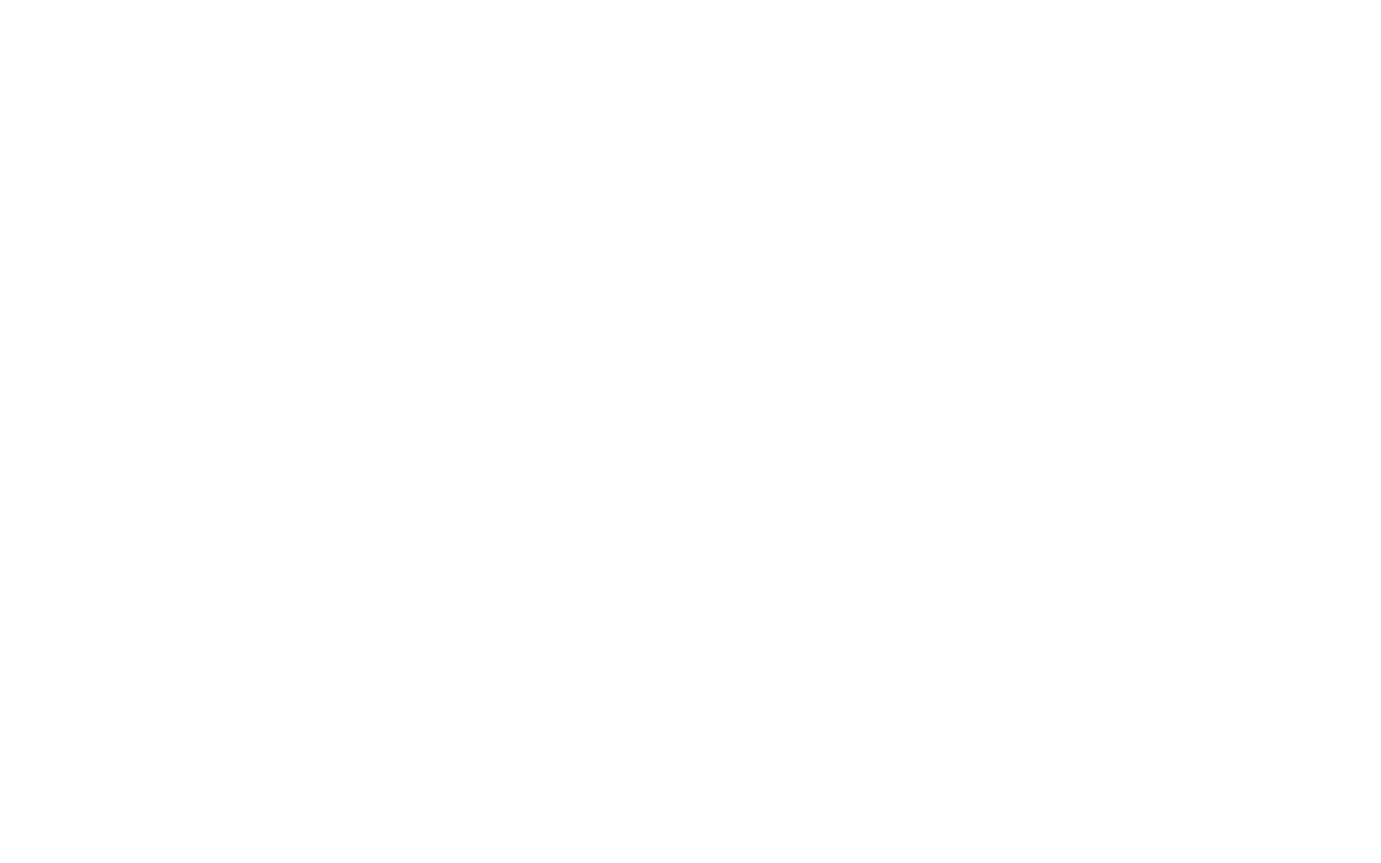
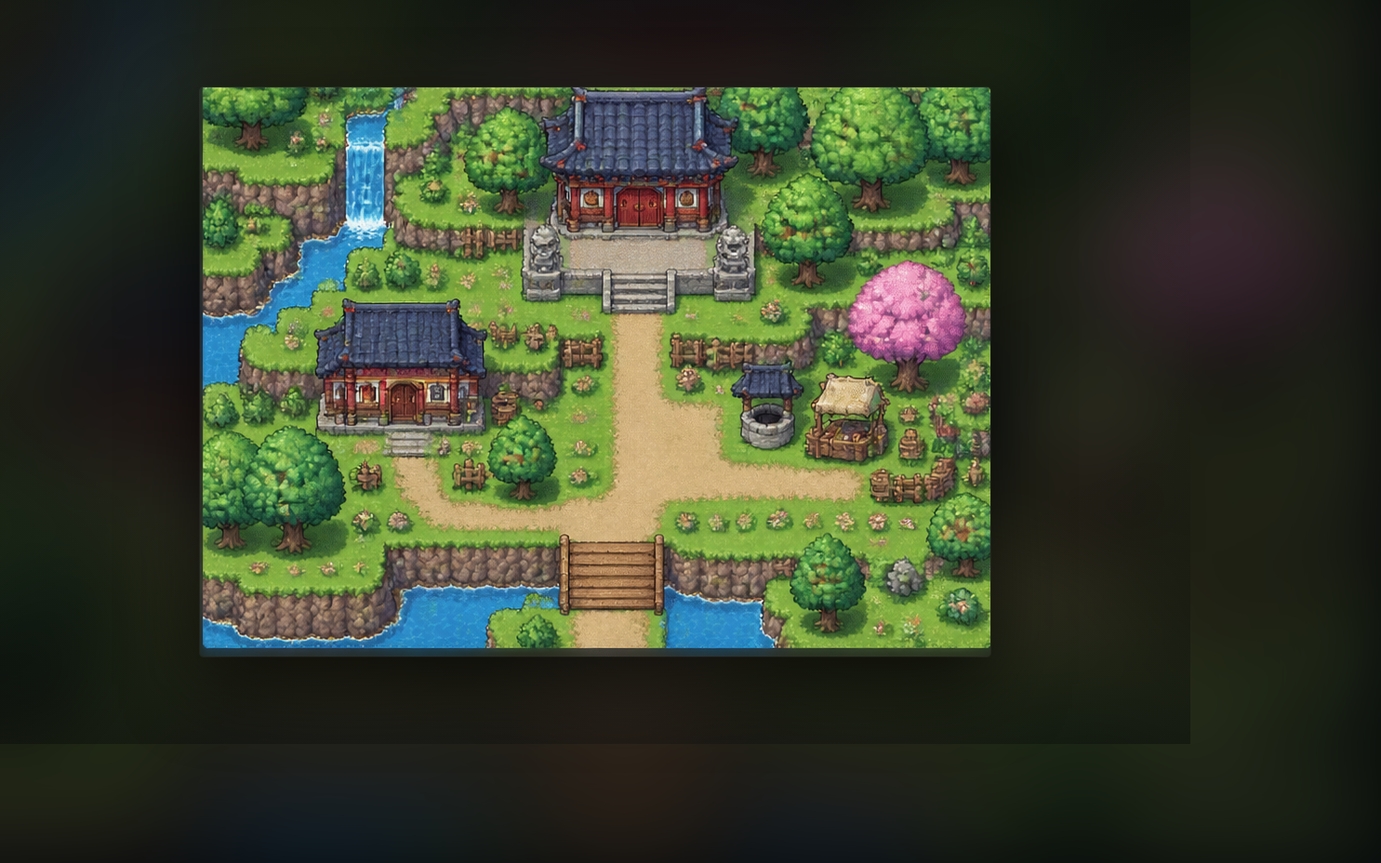
Before and after one commit to zhang-xiang1310/jackie-chan-adventures, a plain HTML site: page index.html in a window 1280 px wide. Shown: the whole page at 93% size, 1485 px wide, since content can reach past the window. Before the commit the page ends 800 px from the top, so only its background shows below. Drawn offline with Linux system fonts and the light colour scheme.

Commit message:
添加村庄地图页面

```diff
--- a/index.html
+++ b/index.html
@@ -3,7 +3,93 @@
   <head>
     <meta charset="utf-8" />
     <meta name="viewport" content="width=device-width, initial-scale=1" />
-    <title>成龙历险记</title>
+    <meta name="theme-color" content="#05070a" />
+    <title>地图 · 成龙历险记</title>
+    <link rel="icon" href="data:," />
+    <style>
+      :root {
+        color-scheme: dark;
+      }
+
+      * {
+        box-sizing: border-box;
+      }
+
+      html,
+      body {
+        height: 100%;
+      }
+
+      body {
+        margin: 0;
+        overflow: hidden;
+        background: #05070a;
+      }
+
+      .map-view {
+        position: relative;
+        display: grid;
+        width: 100%;
+        height: 100vh;
+        height: 100dvh;
+        padding: 16px;
+        place-items: center;
+        isolation: isolate;
+      }
+
+      .map-view::before {
+        position: absolute;
+        z-index: -2;
+        inset: -10%;
+        content: "";
+        background: url("assets/map.png") center / cover no-repeat;
+        filter: blur(46px) brightness(0.28) saturate(0.85);
+        transform: scale(1.1);
+      }
+
+      .map-view::after {
+        position: absolute;
+        z-index: -1;
+        inset: 0;
+        content: "";
+        background: radial-gradient(
+          120% 90% at 50% 45%,
+          rgba(5, 7, 10, 0) 40%,
+          rgba(5, 7, 10, 0.72) 100%
+        );
+        pointer-events: none;
+      }
+
+      .map-frame {
+        position: relative;
+        max-width: 100%;
+        max-height: 100%;
+        margin: 0;
+        overflow: hidden;
+        line-height: 0;
+        border-radius: 4px;
+        box-shadow:
+          0 30px 80px rgba(0, 0, 0, 0.65),
+          0 0 0 1px rgba(255, 255, 255, 0.07);
+      }
+
+      .map-frame img {
+        display: block;
+        width: auto;
+        height: auto;
+        max-width: calc(100vw - 32px);
+        max-height: calc(100vh - 32px);
+        max-height: calc(100dvh - 32px);
+        user-select: none;
+        -webkit-user-drag: none;
+      }
+    </style>
   </head>
-  <body></body>
+  <body>
+    <main class="map-view" aria-label="游戏地图">
+      <figure class="map-frame">
+        <img src="assets/map.png" alt="村庄地图" draggable="false" />
+      </figure>
+    </main>
+  </body>
 </html>
```
Also changed, not shown: assets/map.png (added).
